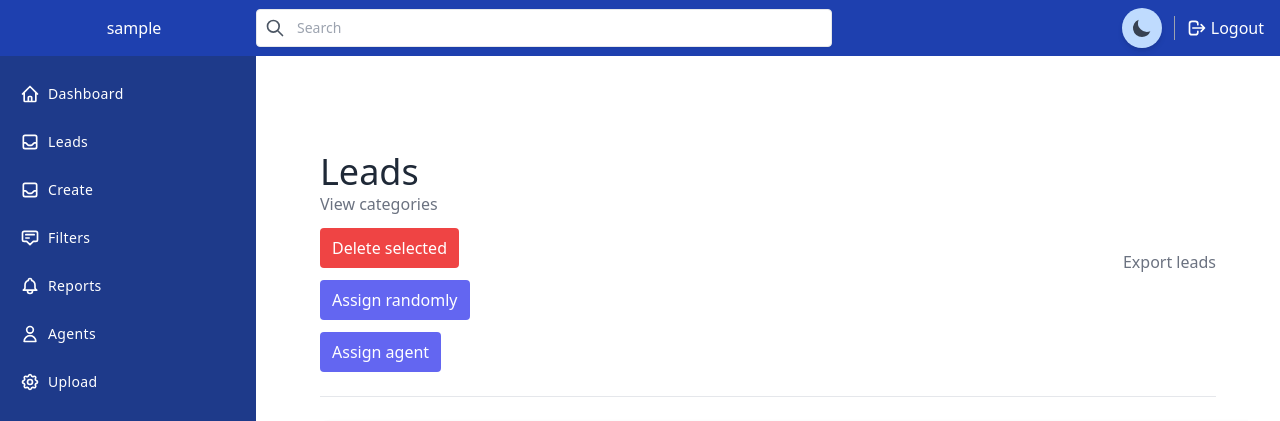
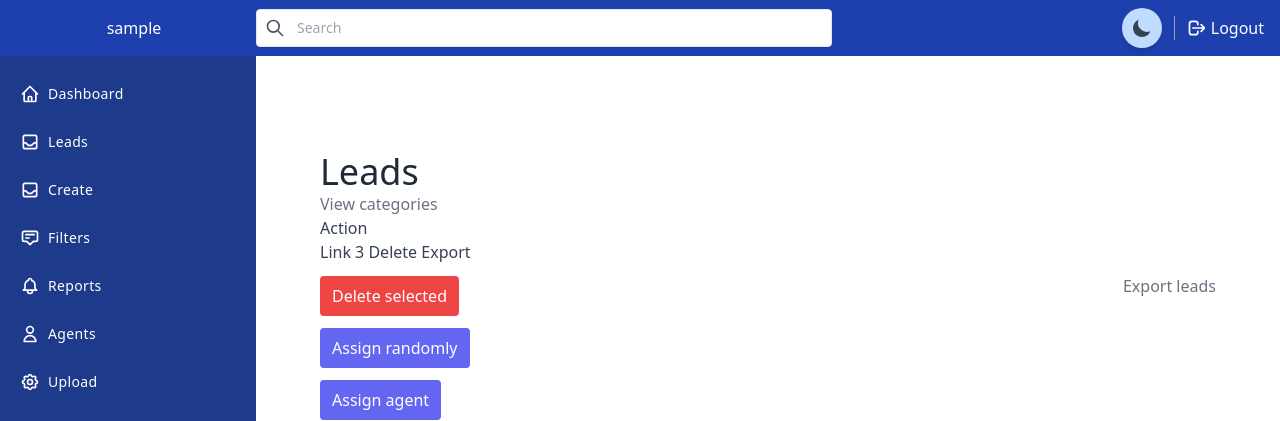
Before and after one commit to bilo2bil3/kingcrm, a Django app: page /leads/ in a window 1280 px wide. Shown: the top 421 px of the page. Run offline with Django 3.2, Linux system fonts and the light colour scheme; the visitor is signed in with stand-in values (Sample User, id 1); data that the repository does not hold is empty; parts of the project's set-up code (start-up, migrations or seed data) failed here and were passed over; some libraries are stand-ins or nearby versions.

Commit message:
Update lead_list.html

```diff
--- a/leads/templates/leads/lead_list.html
+++ b/leads/templates/leads/lead_list.html
@@ -11,6 +11,14 @@
                 <a class="text-gray-500 hover:text-blue-500" href="{% url 'leads:category-list' %}">
                     View categories
                 </a><br>
+                  <div class="dropdown">
+    <button class="dropbtn">Action</button>
+    <div class="dropdown-content">
+      <a href="#">Link 3</a>
+      <a href="#" id="delete-leads">Delete</a>
+      <a href="{{ export_link }}">Export</a>
+    </div>
+  </div>
                 {% if request.user.is_organisor %}
                     <button id="delete-leads" class="mt-3 text-white bg-red-500 border-0 py-2 px-3 focus:outline-none hover:bg-red-600 rounded">
                         Delete selected
```
